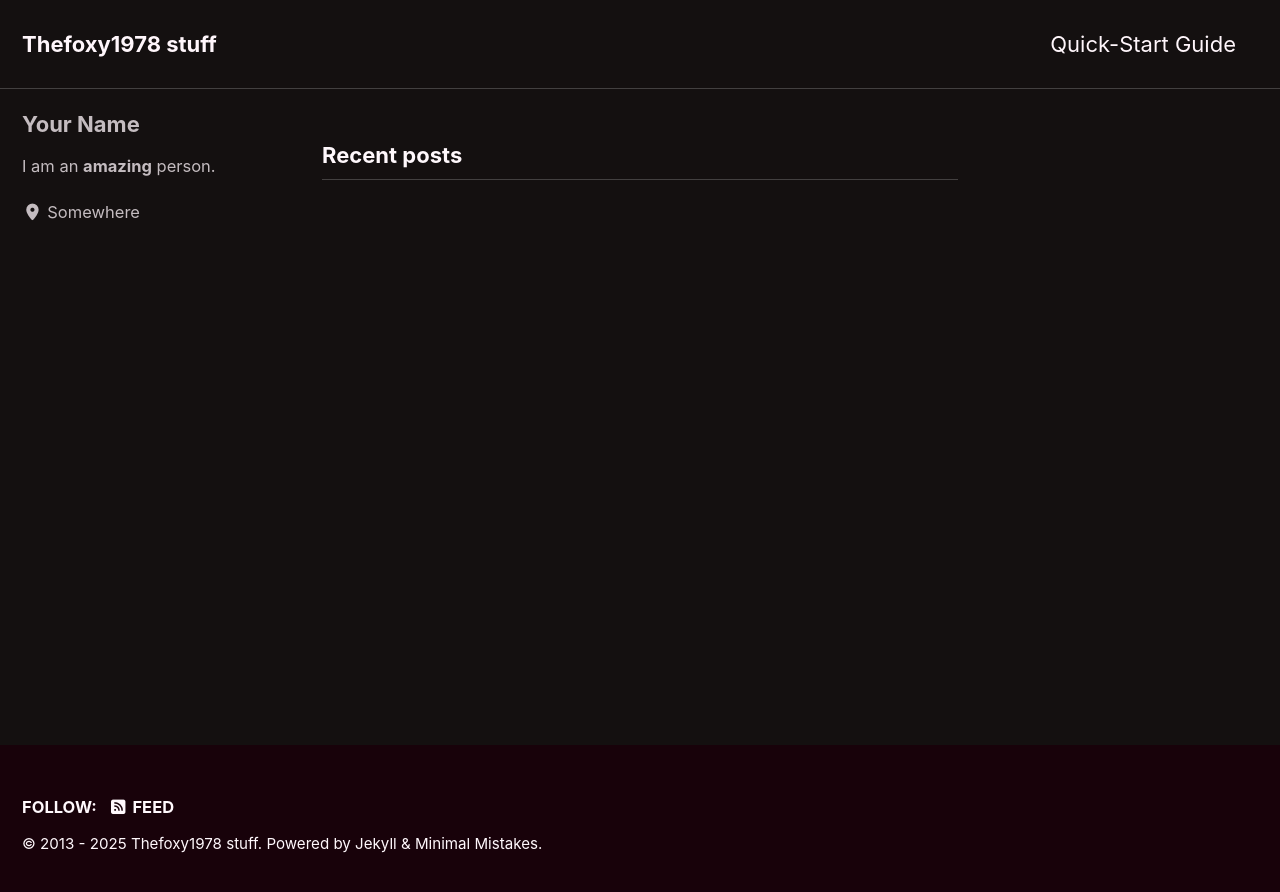
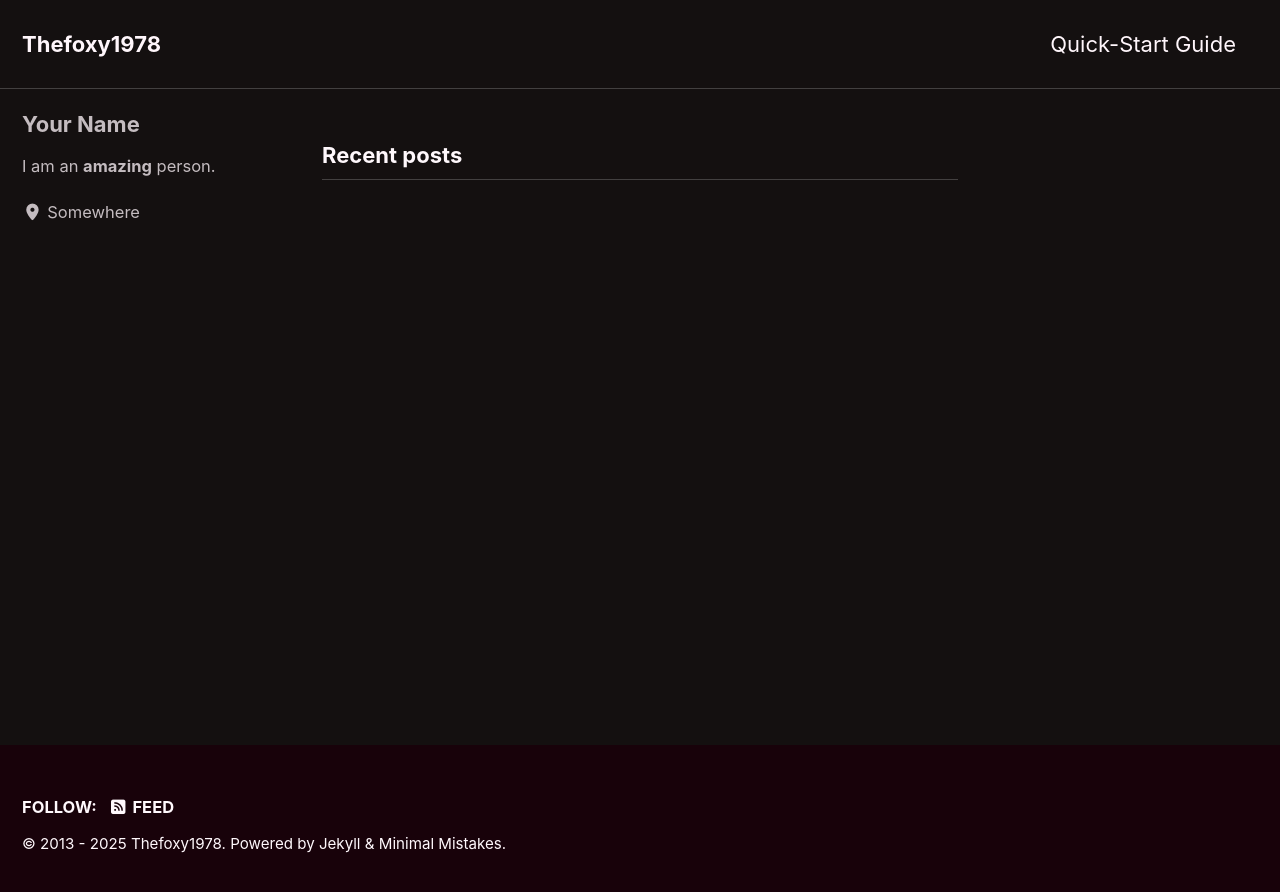
Before and after one commit to Thefoxy1978/Thefoxy1978.github.io, a Jekyll site: the page built from index.html, in a window 1280 px wide. Shown: the top 892 px of the page. Built offline with Jekyll 4.4.1, drawn with Linux system fonts in a browser that asks for light colours; cached includes are drawn as plain includes; the list of posts is cut into pages by our own code.

Commit message:
Update _config.yml

```diff
--- a/_config.yml
+++ b/_config.yml
@@ -11,16 +11,16 @@
 # https://mmistakes.github.io/minimal-mistakes/docs/quick-start-guide/#installing-the-theme
 
 # theme                  : "minimal-mistakes-jekyll"
-# remote_theme           : "mmistakes/minimal-mistakes"
+remote_theme           : "mmistakes/minimal-mistakes"
 minimal_mistakes_skin    : "neon" # "air", "aqua", "contrast", "adrk", "dirt", "neon", "mint", "plum", "sunrise"
 
 # Site Settings
 locale                   : "en-US"
 rtl                      : # true, false (default) # turns direction of the page into right to left for RTL languages
-title                    : "Thefoxy1978 stuff"
+title                    : "Thefoxy1978"
 title_separator          : "-"
 subtitle                 : # site tagline that appears below site title in masthead
-name                     : "Thefoxy1978"
+name                     : "Foxy"
 description              : "test."
 url                      : # the base hostname & protocol for your site e.g. "https://mmistakes.github.io"
 baseurl                  : # the subpath of your site, e.g. "/blog"
```
